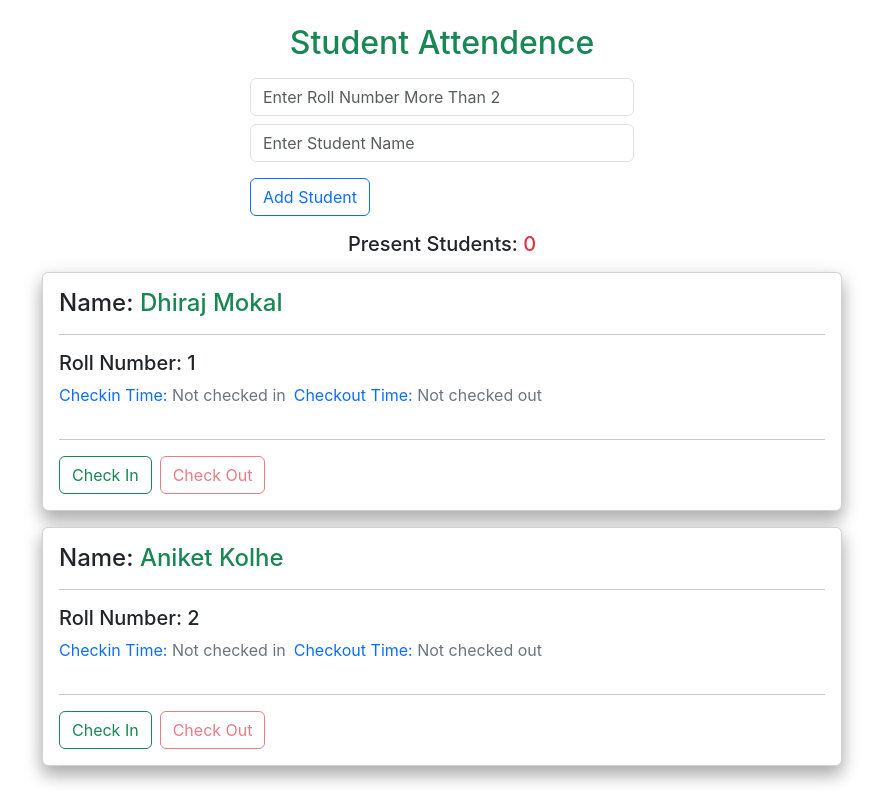
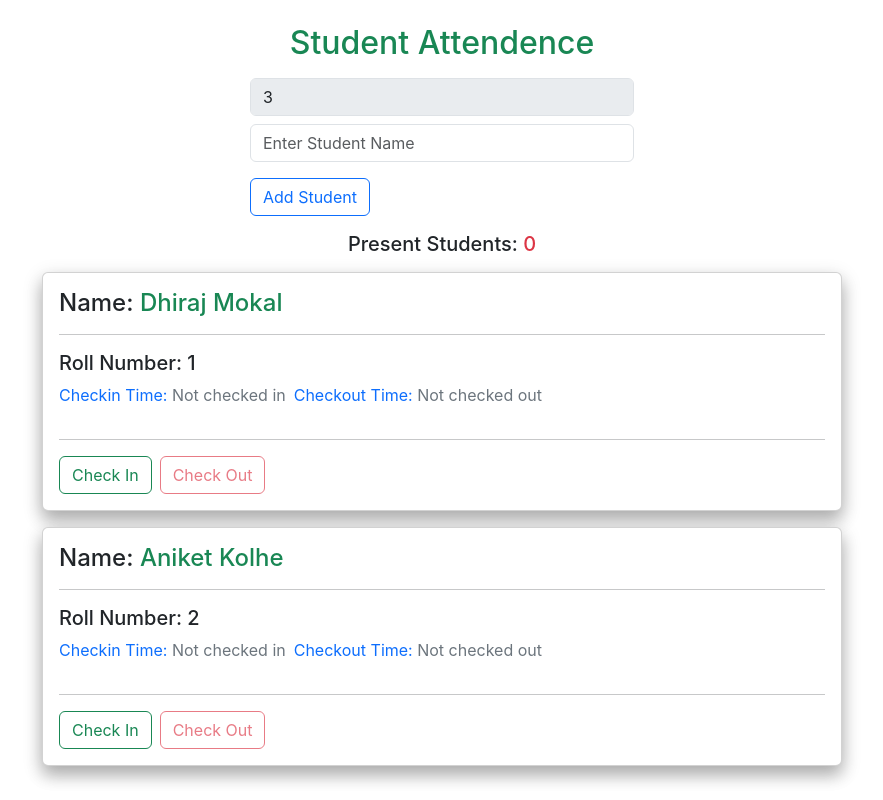
Before and after one commit to dhirajmokal13/Student-Attendence, a React (Create React App) app: page / in a window 1280 px wide. Shown: the whole page, without its empty margins (198-1081 px from the left). Built offline with nearby package versions, Linux system fonts and the light colour scheme.

Commit message:
Fix issue related to auto increment of roll number 29 jan

```diff
--- a/src/App.js
+++ b/src/App.js
@@ -2,18 +2,10 @@ import React, { useState, useEffect } from 'react';
 import moment from 'moment/moment';
 
 function App() {
-  const [students, setStudents] = useState([]);
+  const [students, setStudents] = useState([{ rn: 1, name: 'Dhiraj Mokal' }, { rn: 2, name: 'Aniket Kolhe' },]);
   const [checkinTime, setCheckinTime] = useState({});
   const [checkoutTime, setCheckoutTime] = useState({});
-    const [newStudent, setNewStudent] = useState({ rn: '', name: '' });
-
-  useEffect(() => {
-    setStudents([
-      //Some Defaults Studens
-      { rn: 1, name: 'Dhiraj Mokal' },
-      { rn: 2, name: 'Aniket Kolhe' },
-    ]);
-  }, []);
+  const [newStudent, setNewStudent] = useState({ rn: students.length + 1, name: '' });
 
   const checkIn = (rn) => {
     const currentTime = new Date();
@@ -33,12 +25,16 @@ function App() {
   };
 
   const handleSubmit = (event) => {
-    event.preventDefault();
-    if (newStudent.rn > students.length) {
-      setStudents([...students, newStudent]);
-      setNewStudent({ rn: '', name: '' })
+    if (newStudent.name.length > 2) {
+      event.preventDefault();
+      if (newStudent.rn > students.length) {
+        setStudents([...students, newStudent]);
+        setNewStudent({ rn: newStudent.rn + 1, name: '' })
+      } else {
+        alert(`Please Enter Roll No More Than ${students.length}`);
+      }
     } else {
-      alert(`Please Enter Roll No More Than ${students.length}`);
+      alert("Enter Valid Name")
     }
   };
 
@@ -46,14 +42,14 @@ function App() {
     <div className="App container">
       <h2 className='text-center text-success mt-4 mb-3'>Student Attendence</h2>
       <form onSubmit={handleSubmit} className='mx-auto mb-3' style={{ maxWidth: '30vw' }}>
-        <input className='form-control my-2' type="number" placeholder={`Enter Roll Number More Than ${students.length}`} name="rn" value={newStudent.rn} onChange={handleChange} />
+        <input className='form-control my-2' title='Roll Number' type="number" placeholder={`Enter Roll Number More Than ${students.length}`} name="rn" value={students.length + 1} onChange={handleChange} disabled/>
         <input className='form-control my-2' type="text" placeholder='Enter Student Name' name="name" value={newStudent.name} onChange={handleChange} />
         <button className='btn btn-outline-primary mt-2 me-2' type="submit">Add Student</button>
       </form>
 
       <h5 className='text-center'>Present Students: <span className='text-danger'>{Object.keys(checkinTime).length}</span></h5>
       {students.map((student) => (
-        <div className='card my-3 mx-auto' style={{ maxWidth: '100vh',boxShadow: '0 10px 16px 0 rgba(0,0,0,0.2),0 6px 20px 0 rgba(0,0,0,0.19)' }} key={student.rn}>
+        <div className='card my-3 mx-auto' style={{ maxWidth: '100vh', boxShadow: '0 10px 16px 0 rgba(0,0,0,0.2),0 6px 20px 0 rgba(0,0,0,0.19)' }} key={student.rn}>
           <div className='card-body'>
             <h4 className='card-title'>Name: <span className='text-success'>{student.name}</span></h4>
             <hr />
```
